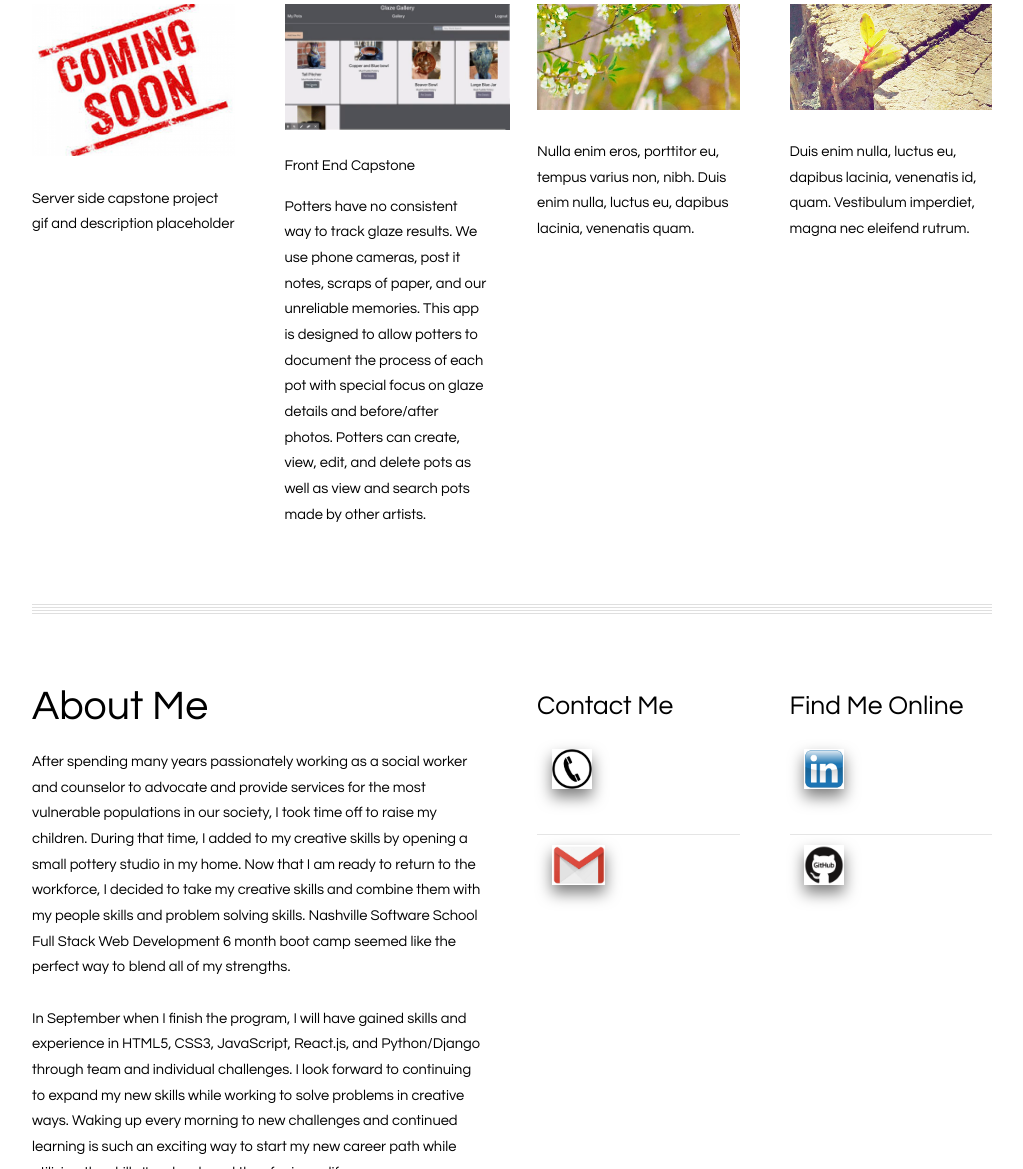
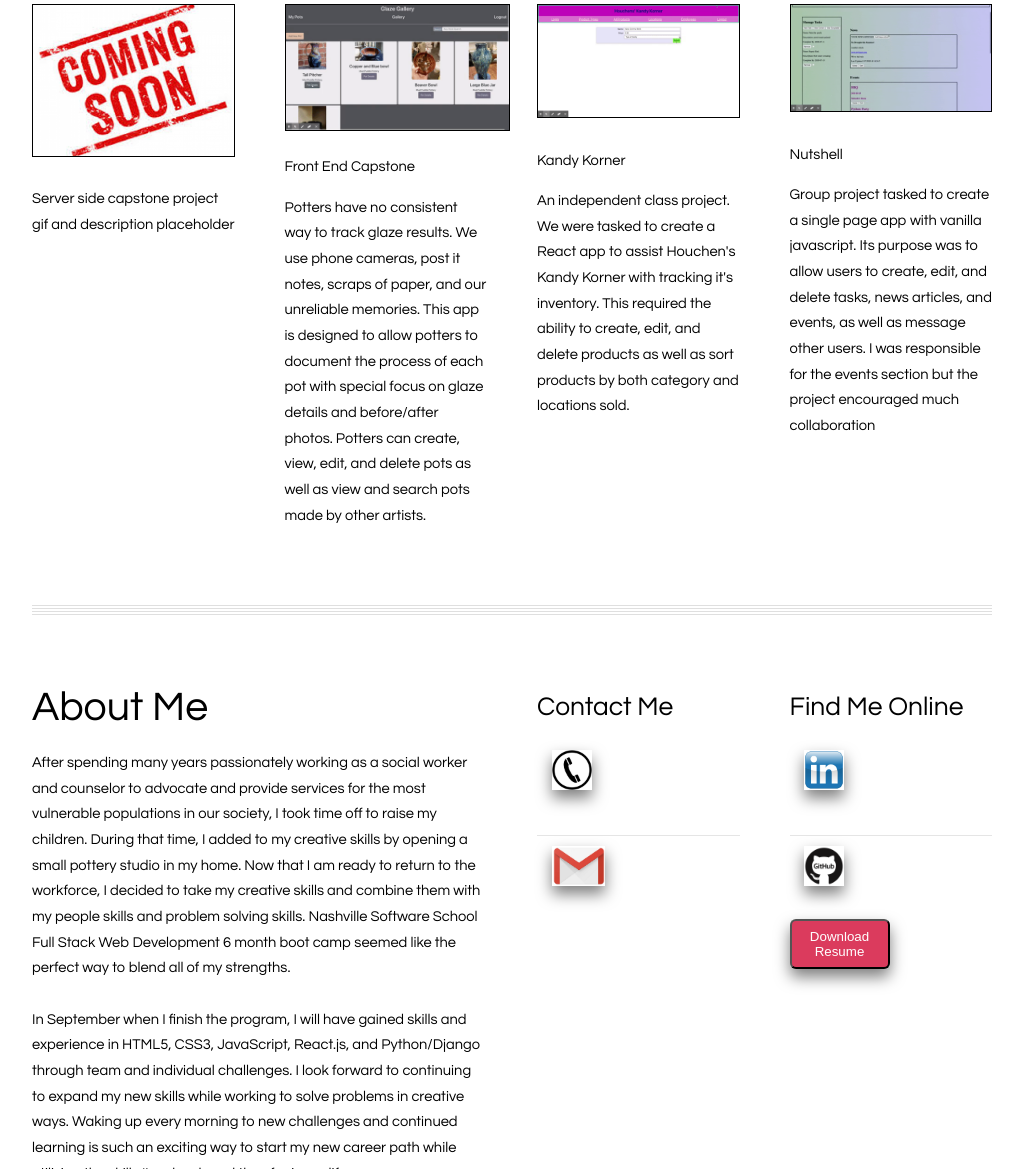
Before and after one commit to mbrownlee/Michelle, a plain HTML site: page index.html in a window 1280 px wide. Shown: the part 740-1909 px from the top of the page, without its empty margins (128-1151 px from the left). Drawn offline with nearby package versions, Linux system fonts and the light colour scheme.

Commit message:
more content

```diff
--- a/css/style.css
+++ b/css/style.css
@@ -35,6 +35,18 @@
 .giphy {
 	max-width: 225px;
 	max-height: auto;
+	border: solid black .1em;
+}
+.resume-btn {
+	width: 100px;
+	height: 50px;
+	background-color: #db3b5d;
+	color: white;
+	border-radius: 6px;
+	box-shadow: 0px 8px 15px rgba(0, 0, 0, 0.5);
+}
+.resume-btn:hover {
+	transform: scale(1.1);
 }
 .tech {
 	width: 150px;
@@ -194,6 +206,7 @@
 				display: block;
 				width: 100%;
 				margin-bottom: 2em;
+				border: solid black .1em;
 			}
 
 			.image.left
--- a/index.html
+++ b/index.html
@@ -91,12 +91,14 @@
 					 </p>
 					</section>
 					<section class="3u">
-						<a href="#" class="image full"><img src="images/pics03.jpg" alt=""></a>
-						<p>Nulla enim eros, porttitor eu, tempus varius non, nibh. Duis enim nulla, luctus eu, dapibus lacinia, venenatis quam.</p>
+						<a href="https://github.com/mbrownlee/Houchens-Kandy-Korner" class="image full"><img src="images/kandygiphy.gif" alt="gif"></a>
+						<p>Kandy Korner</p>
+						<p>An independent class project. We were tasked to create a React app to assist Houchen's Kandy Korner with tracking it's inventory. This required the ability to create, edit, and delete products as well as sort products by both category and locations sold.</p>
 					</section>
 					<section class="3u">
-						<a href="#" class="image full"><img src="images/pics04.jpg" alt=""></a>
-						<p>Duis enim nulla, luctus eu, dapibus lacinia, venenatis id, quam. Vestibulum imperdiet, magna nec eleifend rutrum.</p>
+						<a href="https://github.com/mbrownlee/nutshell-c40-hearty-hazelnuts" class="image full"><img src="images/nutshell.gif" alt="gif"></a>
+						<p>Nutshell</p>
+						<p>Group project tasked to create a single page app with vanilla javascript. Its purpose was to allow users to create, edit, and delete tasks, news articles, and events, as well as message other users. I was responsible for the events section but the project encouraged much collaboration</p>
 					</section>
 				</div>
 
@@ -143,6 +145,10 @@
 								<li class="fa fa-angle-right"><a href="https://github.com/mbrownlee"><img class="logo" src="images/github.gif" alt="githublogo"></a></li>
 
 							</ul>
+					<div id="sidebar3" class="3u">
+						<section>
+							<button class="resume-btn"><a href="file:///Users/michelle/Downloads/Michelle%20McLane%20Brownlee.pdf"></a>Download Resume</button>
+
 						</section>
 					</div>
 				</div>
```
Also changed, not shown: images/kandygiphy.gif (added), images/nutshell.gif (added).
